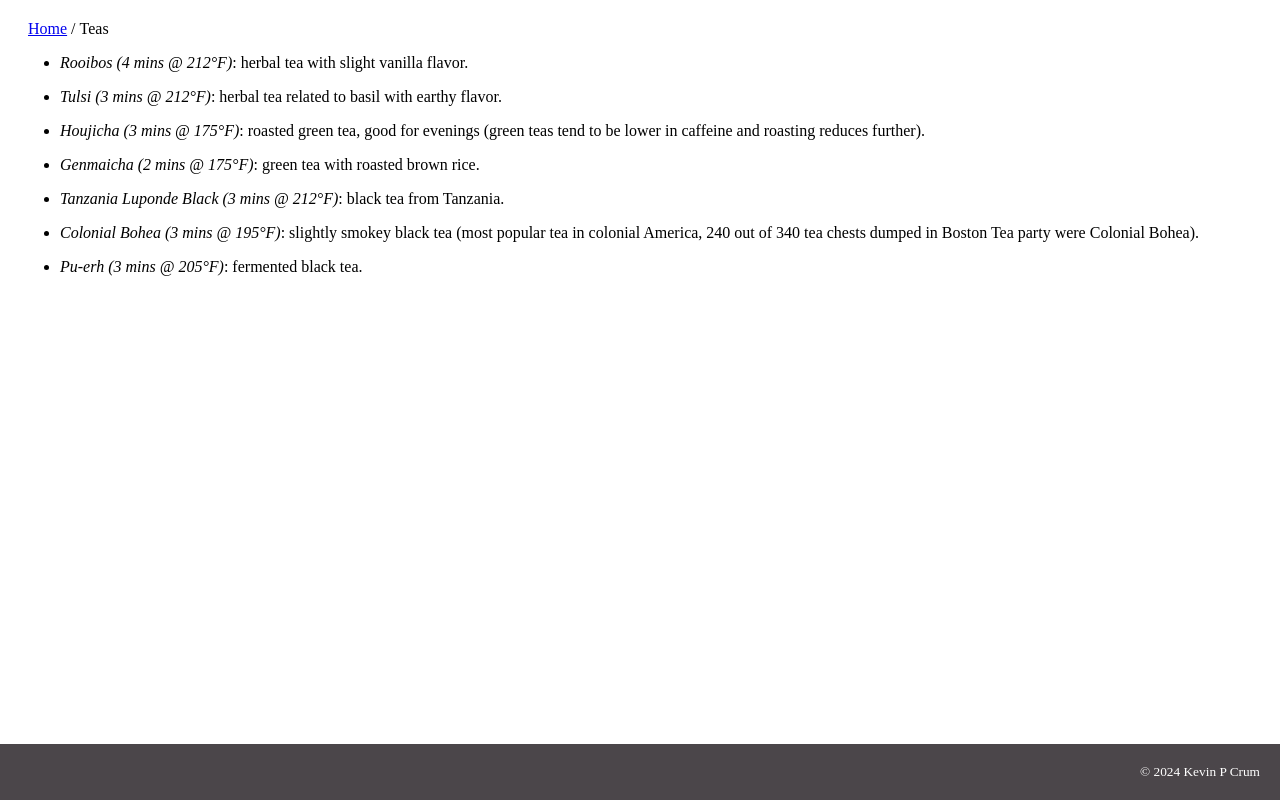
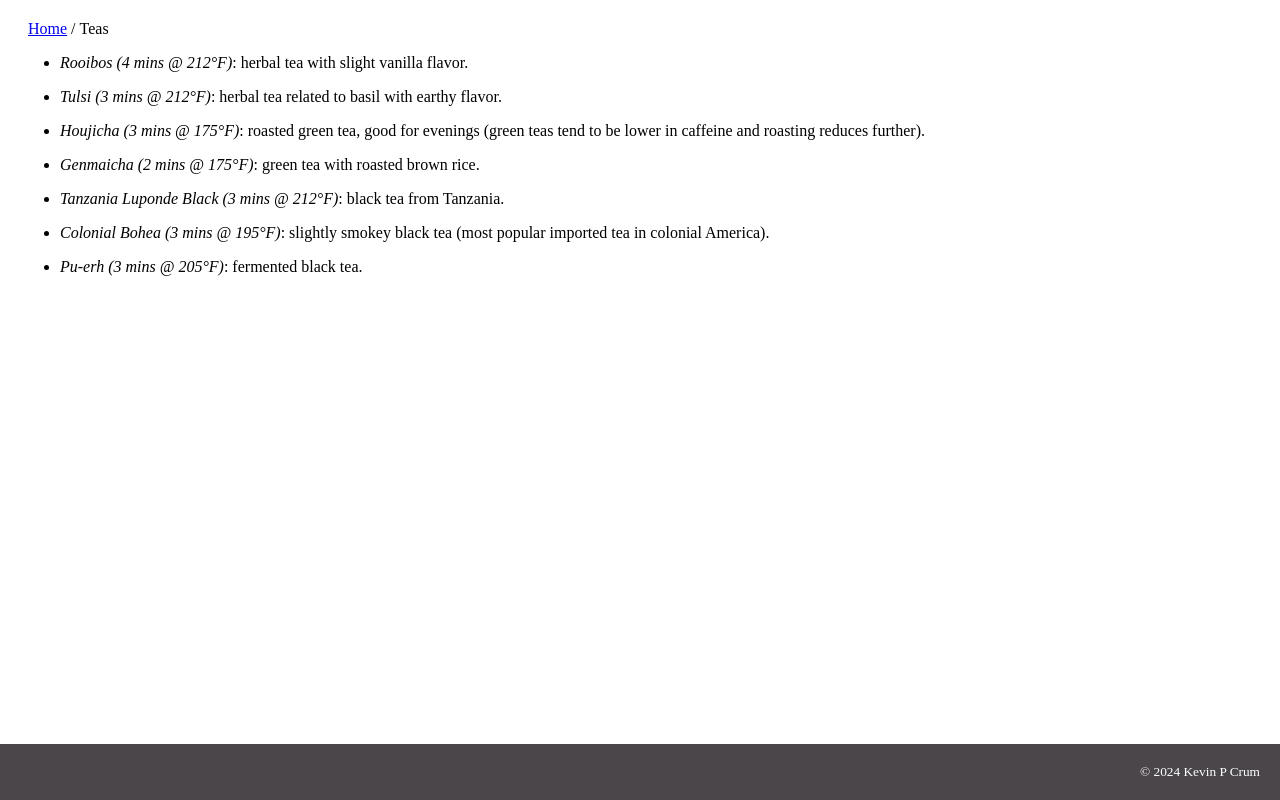
Before and after one commit to crumkev/crumkev.github.io, a plain HTML site: page teas/index.html in a window 1280 px wide. Drawn offline with Linux system fonts and the light colour scheme.

Commit message:
Shorten description of colonial bohea tea

```diff
--- a/teas/index.html
+++ b/teas/index.html
@@ -32,7 +32,7 @@
             <p><em>Tanzania Luponde Black (3 mins @ 212&deg;F)</em>: black tea from Tanzania.</p>
           </li>
           <li>
-            <p><em>Colonial Bohea (3 mins @ 195&deg;F)</em>: slightly smokey black tea (most popular tea in colonial America, 240 out of 340 tea chests dumped in Boston Tea party were Colonial Bohea).</p>
+            <p><em>Colonial Bohea (3 mins @ 195&deg;F)</em>: slightly smokey black tea (most popular imported tea in colonial America).</p>
           <li>
             <p><em>Pu-erh (3 mins @ 205&deg;F)</em>: fermented black tea.</p>
         <ul>
```
